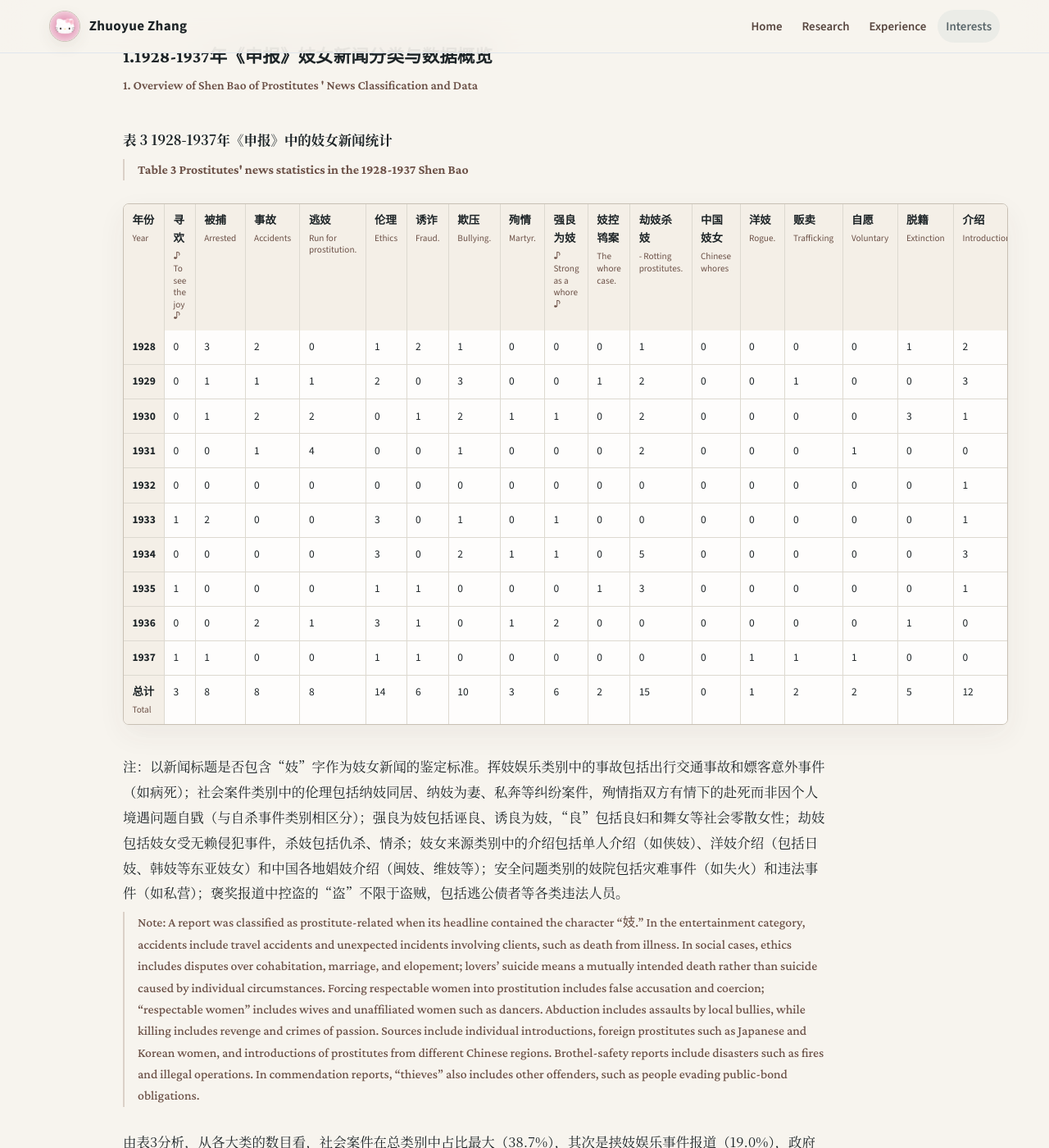
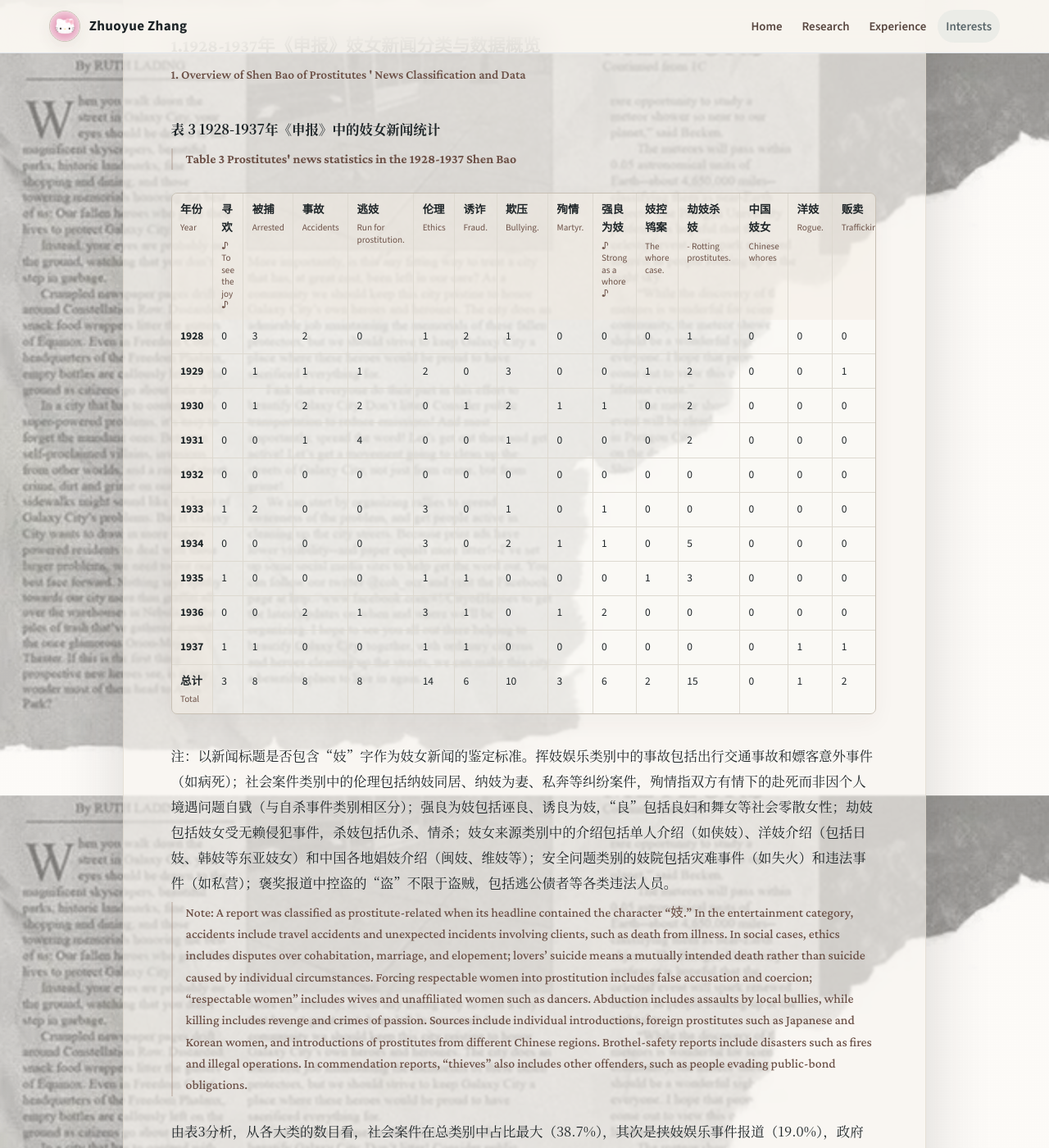
Before and after one commit to yayayida/yayayida.github.io, a Jekyll site: the page built from vanished-voices.md, in a window 1280 px wide and 1400 px high, scrolled down 11706 px. Shown: the whole window at 82% size. Built offline with Jekyll 4.4.1, drawn with Linux system fonts in a browser that asks for light colours.

Commit message:
Add newspaper backdrop to Shen Bao essay

```diff
--- a/_layouts/default.html
+++ b/_layouts/default.html
@@ -12,10 +12,10 @@
   <title>{{ page.title | default: site.title }}</title>
   <link rel="preconnect" href="https://fonts.googleapis.com">
   <link rel="preconnect" href="https://fonts.gstatic.com" crossorigin>
-  <link href="https://fonts.googleapis.com/css2?family=Crimson+Pro:wght@500;600;700&family=Source+Sans+3:wght@400;500;600;700&display=swap" rel="stylesheet">
+  <link href="https://fonts.googleapis.com/css2?family=Cormorant+Garamond:ital,wght@1,500;1,600&family=Crimson+Pro:wght@500;600;700&family=Source+Sans+3:wght@400;500;600;700&display=swap" rel="stylesheet">
   <link rel="stylesheet" href="{{ '/assets/style.css' | relative_url }}?v={{ site.time | date: '%s' }}">
 </head>
-<body class="{% if page.url == '/' %}page-home{% elsif page.url == '/interests/' %}page-interests{% else %}page-inner{% endif %}">
+<body class="{% if page.url == '/' %}page-home{% elsif page.url == '/interests/' %}page-interests{% else %}page-inner{% endif %}{% if page.body_class %} {{ page.body_class }}{% endif %}">
   <a class="skip-link" href="#content">Skip to content</a>
   <header class="site-header" aria-label="Site header">
     <a class="site-mark" href="{{ '/' | relative_url }}" aria-label="Zhuoyue Zhang home">
--- a/assets/style.css
+++ b/assets/style.css
@@ -3076,6 +3076,39 @@ body.has-art-lightbox {
   padding: clamp(2.4rem, 6vw, 5.2rem) 0 clamp(3rem, 7vw, 6rem);
 }
 
+body.page-vanished-voices {
+  background-color: #d2cec6;
+  background-image:
+    linear-gradient(rgba(247, 244, 238, .34), rgba(247, 244, 238, .34)),
+    url("/assets/vanished-voices-newspaper-bg.jpg");
+  background-position: center, center top;
+  background-size: auto, cover;
+  background-repeat: no-repeat, no-repeat;
+  background-attachment: fixed, fixed;
+}
+
+body.page-vanished-voices::before {
+  background: rgba(247, 244, 238, .2);
+  opacity: 1;
+}
+
+.page-vanished-voices main {
+  padding: clamp(.8rem, 2vw, 1.6rem) 0 clamp(2rem, 5vw, 4rem);
+  background: transparent;
+  -webkit-backdrop-filter: none;
+  backdrop-filter: none;
+}
+
+.page-vanished-voices .bilingual-paper {
+  padding: clamp(2.2rem, 5vw, 4.6rem) clamp(1.4rem, 4.5vw, 3.8rem) clamp(3rem, 7vw, 6rem);
+  border: 1px solid rgba(219, 211, 199, .62);
+  border-radius: 14px;
+  background: rgba(247, 244, 238, .6);
+  box-shadow: 0 28px 80px rgba(35, 31, 28, .16);
+  -webkit-backdrop-filter: blur(1px);
+  backdrop-filter: blur(1px);
+}
+
 .paper-back {
   display: inline-flex;
   margin-bottom: 2rem;
@@ -3100,9 +3133,11 @@ body.has-art-lightbox {
   max-width: 44rem;
   margin: .85rem 0 0;
   color: var(--ink-soft);
-  font-family: var(--serif);
-  font-size: clamp(.92rem, 1.35vw, 1.12rem);
-  line-height: 1.42;
+  font-family: "Cormorant Garamond", var(--serif);
+  font-size: clamp(1rem, 1.55vw, 1.24rem);
+  font-style: italic;
+  font-weight: 600;
+  line-height: 1.38;
 }
 
 .paper-hero__date {
@@ -3127,6 +3162,79 @@ body.has-art-lightbox {
   gap: .75rem 1.25rem;
   margin: 0;
   padding-left: 1.35rem;
+}
+
+.page-vanished-voices .paper-toc {
+  padding: 0;
+  border: 0;
+  border-radius: 0;
+  background: transparent;
+}
+
+.page-vanished-voices .paper-toc ol {
+  counter-reset: paper-section;
+  padding-left: 0;
+  list-style: none;
+}
+
+.page-vanished-voices .paper-toc li {
+  position: relative;
+  min-height: 1.8rem;
+  padding-left: 3.25rem;
+  counter-increment: paper-section;
+}
+
+.page-vanished-voices .paper-toc li::before {
+  content: "🪶 " counter(paper-section) ".";
+  position: absolute;
+  left: 0;
+  top: 0;
+  color: var(--warm);
+  font-size: .92rem;
+  line-height: 1.68;
+  white-space: nowrap;
+}
+
+.page-vanished-voices .paper-toc a {
+  color: var(--ink-soft);
+  font-family: "Cormorant Garamond", var(--serif);
+  font-size: 1rem;
+  font-style: italic;
+  font-weight: 600;
+  letter-spacing: .018em;
+  line-height: 1.42;
+}
+
+.page-vanished-voices .paper-keywords {
+  padding-top: 0;
+  border-top: 0;
+  font-family: "Cormorant Garamond", var(--serif);
+  font-size: .98rem;
+  font-style: italic;
+  font-weight: 600;
+  letter-spacing: .012em;
+}
+
+.page-vanished-voices .paper-table {
+  width: 100%;
+}
+
+.page-vanished-voices .bilingual-pair--abstract {
+  border-color: rgba(200, 192, 180, .56);
+  background: rgba(255, 255, 255, .15);
+}
+
+.page-vanished-voices .paper-body blockquote {
+  background: rgba(238, 231, 220, .2);
+}
+
+.page-vanished-voices .paper-table__scroll {
+  background: rgba(255, 255, 255, .22);
+  box-shadow: 0 10px 28px rgba(63, 54, 47, .045);
+}
+
+.page-vanished-voices .paper-table th {
+  background: rgba(238, 231, 220, .36);
 }
 
 .paper-toc a span,
@@ -3378,6 +3486,22 @@ body.has-art-lightbox {
     width: min(100% - 1.25rem, 980px);
   }
 
+  .page-vanished-voices main {
+    padding: .4rem 0 1.5rem;
+  }
+
+  .page-vanished-voices .bilingual-paper {
+    width: min(100% - .7rem, 980px);
+    padding: 1.4rem .9rem 3rem;
+    border-radius: 8px;
+    background: rgba(247, 244, 238, .62);
+    box-shadow: 0 14px 38px rgba(35, 31, 28, .13);
+  }
+
+  .page-vanished-voices .paper-toc li {
+    padding-left: 3rem;
+  }
+
   .bilingual-pair__en {
     padding-left: .75rem;
   }
```
Also changed, not shown: vanished-voices.md (+1 -0 lines), assets/vanished-voices-newspaper-bg.jpg (added).
